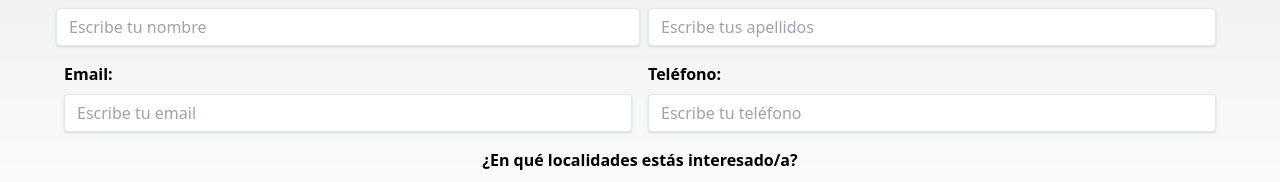
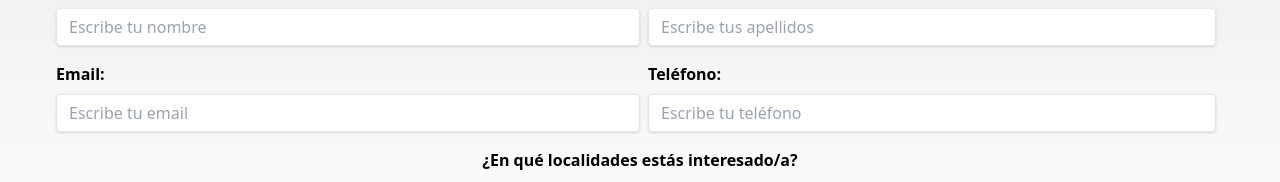
Before and after one commit to alemolamg/web-fiesta, a Next.js app: page / in a window 1280 px wide. Shown: the part 516-698 px from the top of the page. Built offline with nearby package versions, Linux system fonts and the light colour scheme.

Commit message:
error visual formulario corregido

```diff
--- a/src/components/Form.tsx
+++ b/src/components/Form.tsx
@@ -95,7 +95,7 @@ const Form: FC<{}> = ({ }) => {
                         </div>
                     </div>
                     <div className="grid md:grid-cols-2">
-                        <div className="mb-4 md:mx-2">
+                        <div className="mb-4 md:mx-0">
                             <label htmlFor="email" className="block font-bold mb-2">
                                 Email:
                             </label>
```
